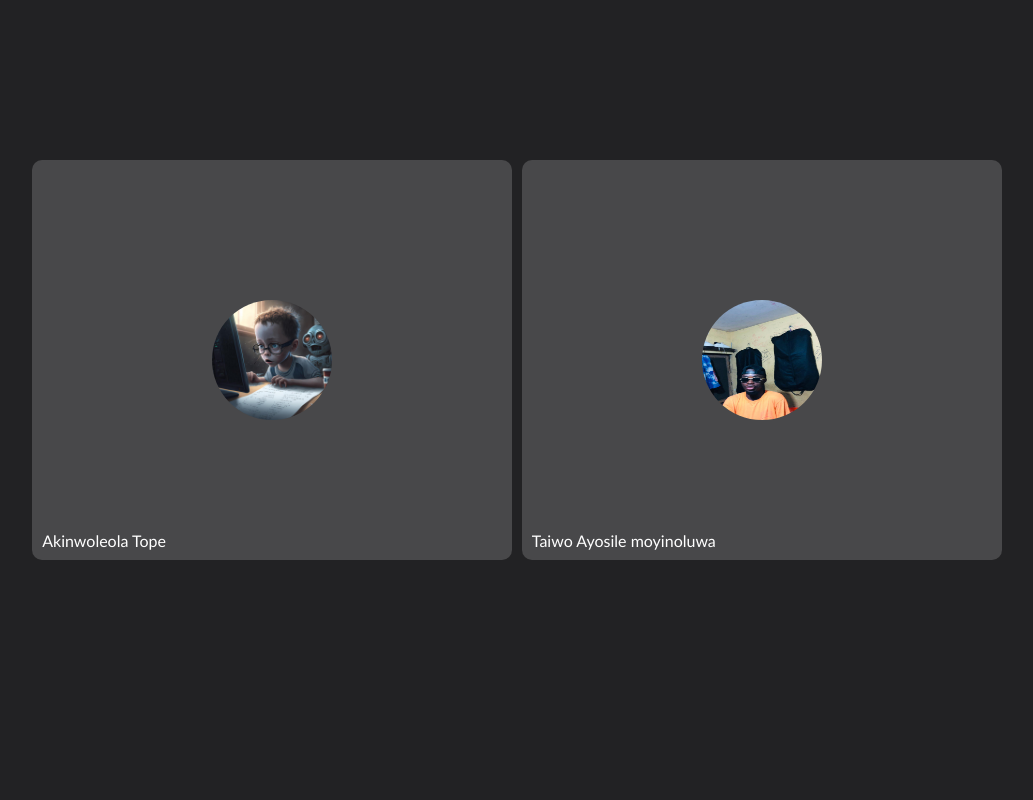
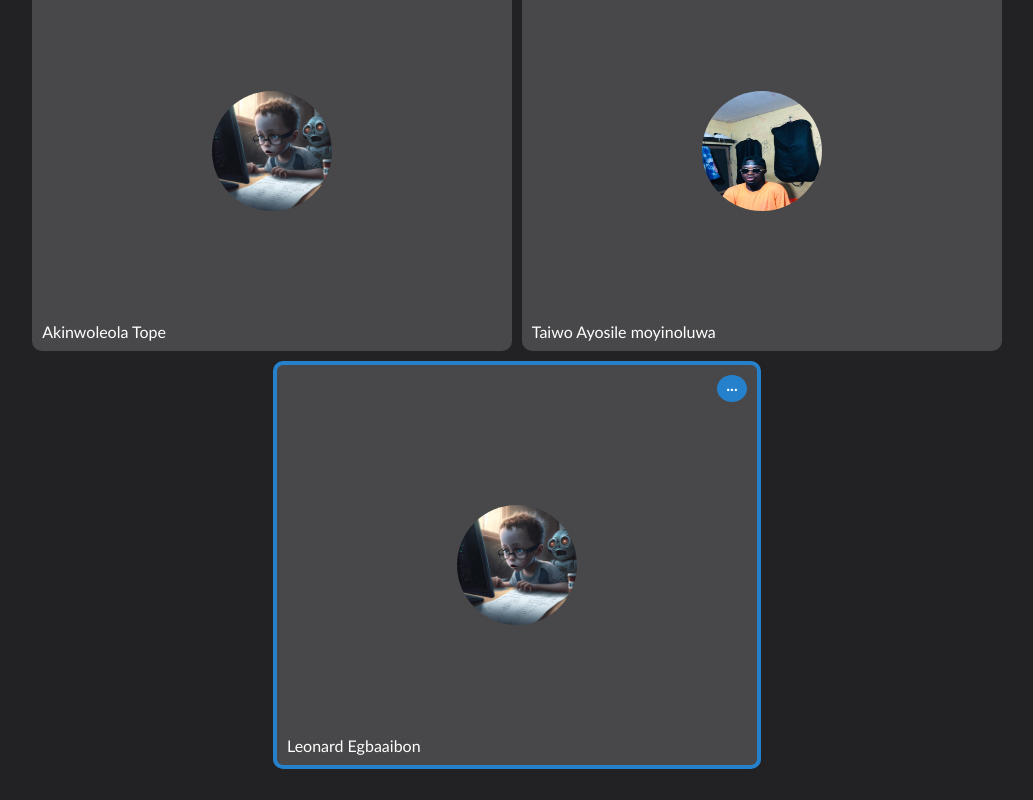
Before and after one commit to leonardegbaaibon/GoogleMeet, a plain HTML site: page index.html in a window 1280 px wide. Shown: the whole page, without its empty margins (123-1156 px from the left). Drawn offline with Linux system fonts and the light colour scheme.

Commit message:
Let's bounce

```diff
--- a/index.html
+++ b/index.html
@@ -38,7 +38,7 @@
           </div>
           <span>Taiwo Ayosile moyinoluwa</span>
         </div>
-        <!-- <div class="leonard_div">
+        <div class="leonard_div">
           <div
             style="
               height: 100%;
@@ -52,7 +52,7 @@
             <img src="littleNerd.jpg" alt="" />
             <span>Leonard Egbaaibon</span>
           </div>
-        </div> -->
+        </div>
 
         <!-- <div class="adebola_div">
                 Adebola
```
